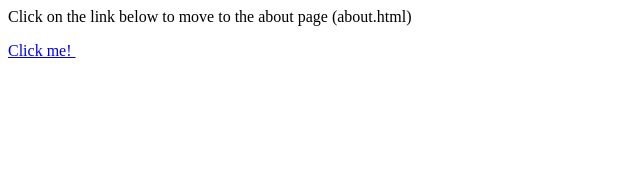
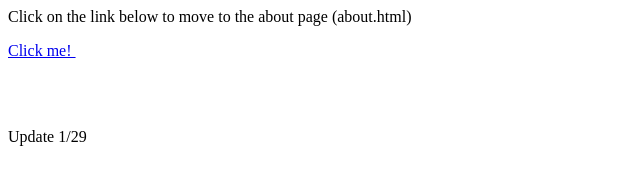
Before and after one commit to rasaiplesk/pleskproject, a plain HTML site: page index.html in a window 1280 px wide. Shown: the full height of the page, 0-640 px from the left. Drawn offline with Linux system fonts and the light colour scheme.

Commit message:
Update index.html

```diff
--- a/index.html
+++ b/index.html
@@ -1,3 +1,5 @@
 <p>Click on the link below to move to the about page (about.html)</p>
 <p><a href="http://ayudarsiempre.com/about.html">Click me!&nbsp;</a></p>
 <p><br /><br /></p>
+
+Update 1/29
```
